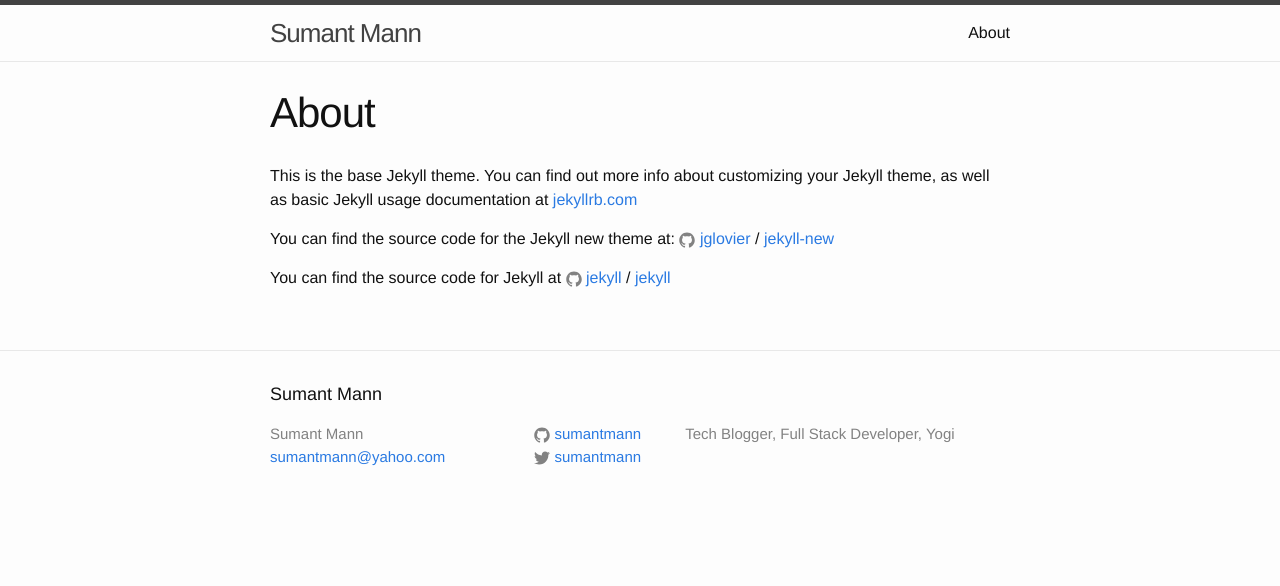
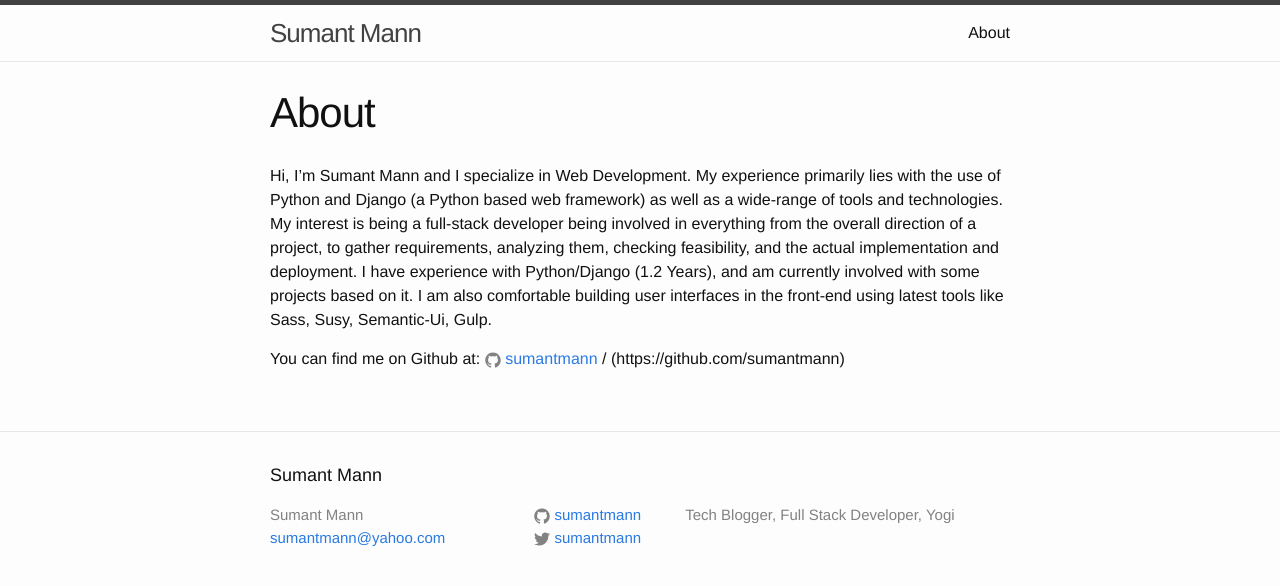
Before and after one commit to sm-main/sumantmann.github.io, a Jekyll site: the page built from about.md, in a window 1280 px wide. Shown: the top 586 px of the page. Built offline with Jekyll 4.4.1, drawn with Linux system fonts in a browser that asks for light colours.

Commit message:
about changed

```diff
--- a/about.md
+++ b/about.md
@@ -4,12 +4,8 @@ title: About
 permalink: /about/
 ---
 
-This is the base Jekyll theme. You can find out more info about customizing your Jekyll theme, as well as basic Jekyll usage documentation at [jekyllrb.com](http://jekyllrb.com/)
+Hi, I’m Sumant Mann and I specialize in Web Development. My experience primarily lies with the use of Python and Django (a Python based web framework) as well as a wide-range of tools and technologies. My interest is being a full-stack developer being involved in everything from the overall direction of a project, to gather requirements, analyzing them, checking feasibility, and the actual implementation and deployment. I have experience with Python/Django (1.2 Years), and am currently involved with some projects based on it. I am also comfortable building user interfaces in the front-end using latest tools like Sass, Susy, Semantic-Ui, Gulp.
 
-You can find the source code for the Jekyll new theme at:
-{% include icon-github.html username="jglovier" %} /
-[jekyll-new](https://github.com/jglovier/jekyll-new)
-
-You can find the source code for Jekyll at
-{% include icon-github.html username="jekyll" %} /
-[jekyll](https://github.com/jekyll/jekyll)
+You can find me on Github at:
+{% include icon-github.html username="sumantmann" %} /
+(https://github.com/sumantmann)
```
